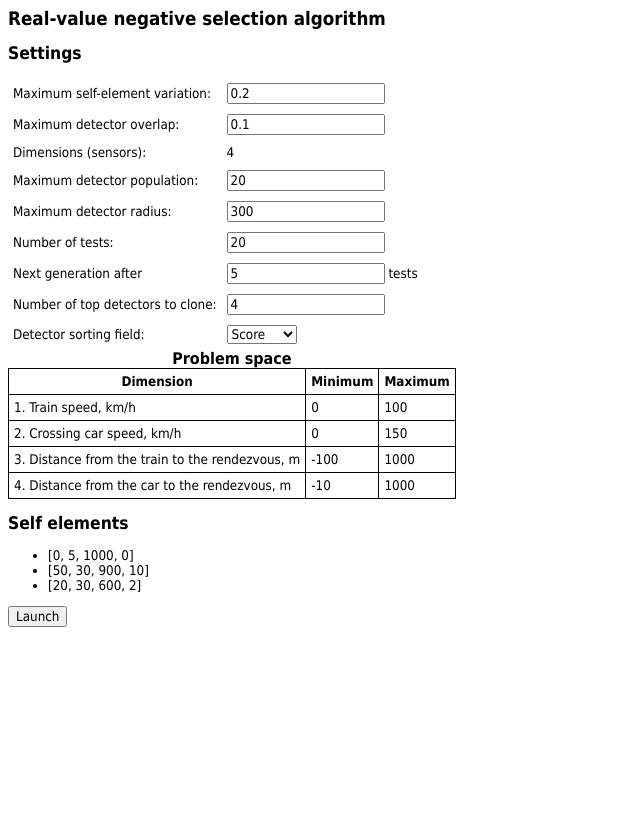
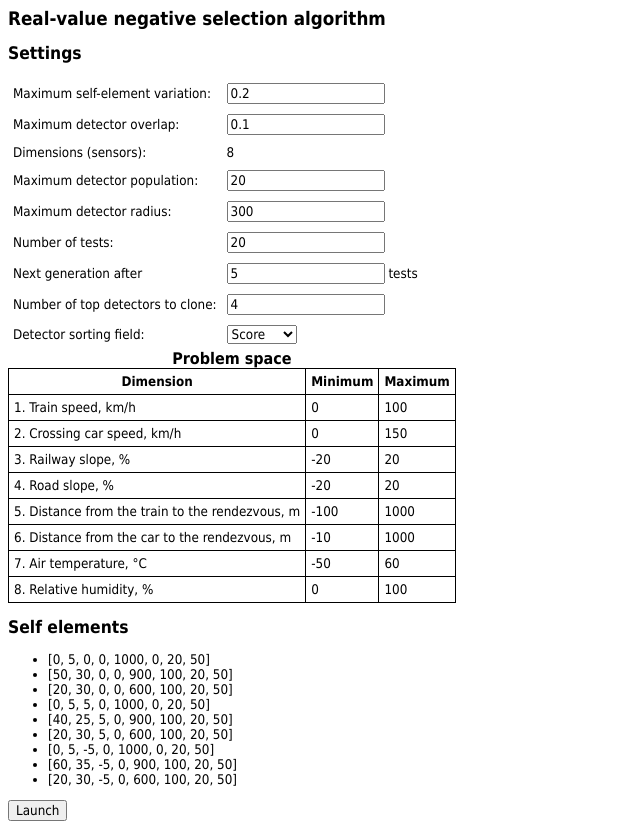
Before and after one commit to andrewmy/immune-rns, a PHP site: page /index.php in a window 1280 px wide. Shown: the whole page, without its empty margins (0-640 px from the left). Before the commit the page ends 627 px from the top, so only its background shows below. Run offline with PHP 8.4, Linux system fonts and the light colour scheme.

Commit message:
8 dimensions; cleanup from template

```diff
--- a/include/config.php
+++ b/include/config.php
@@ -3,10 +3,23 @@
 error_reporting(E_ALL);
 
 $getSettings = !empty($_GET['settings']) ? $_GET['settings'] : array();
+
+// points' coords
+$space = array(
+	array('min' => 0,    'max' => 100,  'desc' => 'Train speed, km/h'),
+	array('min' => 0,    'max' => 150,  'desc' => 'Crossing car speed, km/h'),
+	array('min' => -20,  'max' => 20,   'desc' => 'Railway slope, %'),
+	array('min' => -20,  'max' => 20,   'desc' => 'Road slope, %'),
+	array('min' => -100, 'max' => 1000, 'desc' => 'Distance from the train to the rendezvous, m'),
+	array('min' => -10,  'max' => 1000, 'desc' => 'Distance from the car to the rendezvous, m'),
+	array('min' => -50,  'max' => 60,   'desc' => 'Air temperature, °C'),
+	array('min' => 0,    'max' => 100,  'desc' => 'Relative humidity, %'),
+);
+
 $settings = array(
 	'max_variation'  => empty($getSettings) ? 0.2 : @$getSettings['max_variation'],
 	'max_overlap'    => empty($getSettings) ? 0.1 : @$getSettings['max_overlap'],
-	'dimensions'     => empty($getSettings) ? 4   : @$getSettings['dimensions'],
+	'dimensions'     => count($space),
 	'max_population' => empty($getSettings) ? 20  : @$getSettings['max_population'],
 	'max_radius'     => empty($getSettings) ? 300 : @$getSettings['max_radius'],
 	'max_tests'      => empty($getSettings) ? 20  : @$getSettings['max_tests'],
@@ -29,19 +42,18 @@ require_once '../include/Point.class.php';
 require_once '../include/Vector.class.php';
 require_once '../include/Detector.class.php';
 
-// points' coords
-$space = array(
-	array('min' => 0,    'max' => 100,  'desc' => 'Train speed, km/h'),
-	array('min' => 0,    'max' => 150,  'desc' => 'Crossing car speed, km/h'),
-	array('min' => -100, 'max' => 1000, 'desc' => 'Distance from the train to the rendezvous, m'),
-	array('min' => -10,  'max' => 1000, 'desc' => 'Distance from the car to the rendezvous, m'),
-);
 Detector::$max_dim = 10;
 
 $self = array(
-	new Point(0,   5, 1000, 0),
-	new Point(50, 30, 900,  10),
-	new Point(20, 30, 600,  2)
+	new Point(0,   5, 0,  0,  1000, 0,   20, 50),
+	new Point(50, 30, 0,  0,  900,  100, 20, 50),
+	new Point(20, 30, 0,  0,  600,  100, 20, 50),
+	new Point(0,   5, 5,  0, 1000, 0,    20, 50),
+	new Point(40, 25, 5,  0, 900,  100,  20, 50),
+	new Point(20, 30, 5,  0, 600,  100,  20, 50),
+	new Point(0,   5, -5, 0, 1000, 0,    20, 50),
+	new Point(60, 35, -5, 0, 900,  100,  20, 50),
+	new Point(20, 30, -5, 0, 600,  100,  20, 50),
 );
 
 
--- a/template/rns.phtml
+++ b/template/rns.phtml
@@ -27,7 +27,6 @@
 				<tr>
 					<td><?=($n+1)?></td>
 					<td>
-						<!-- <ol><? foreach($item as $item2) { ?><li><?=$item2?></li><? } ?></ol> -->
 						<table>
 							<thead>
 								<tr>
```
